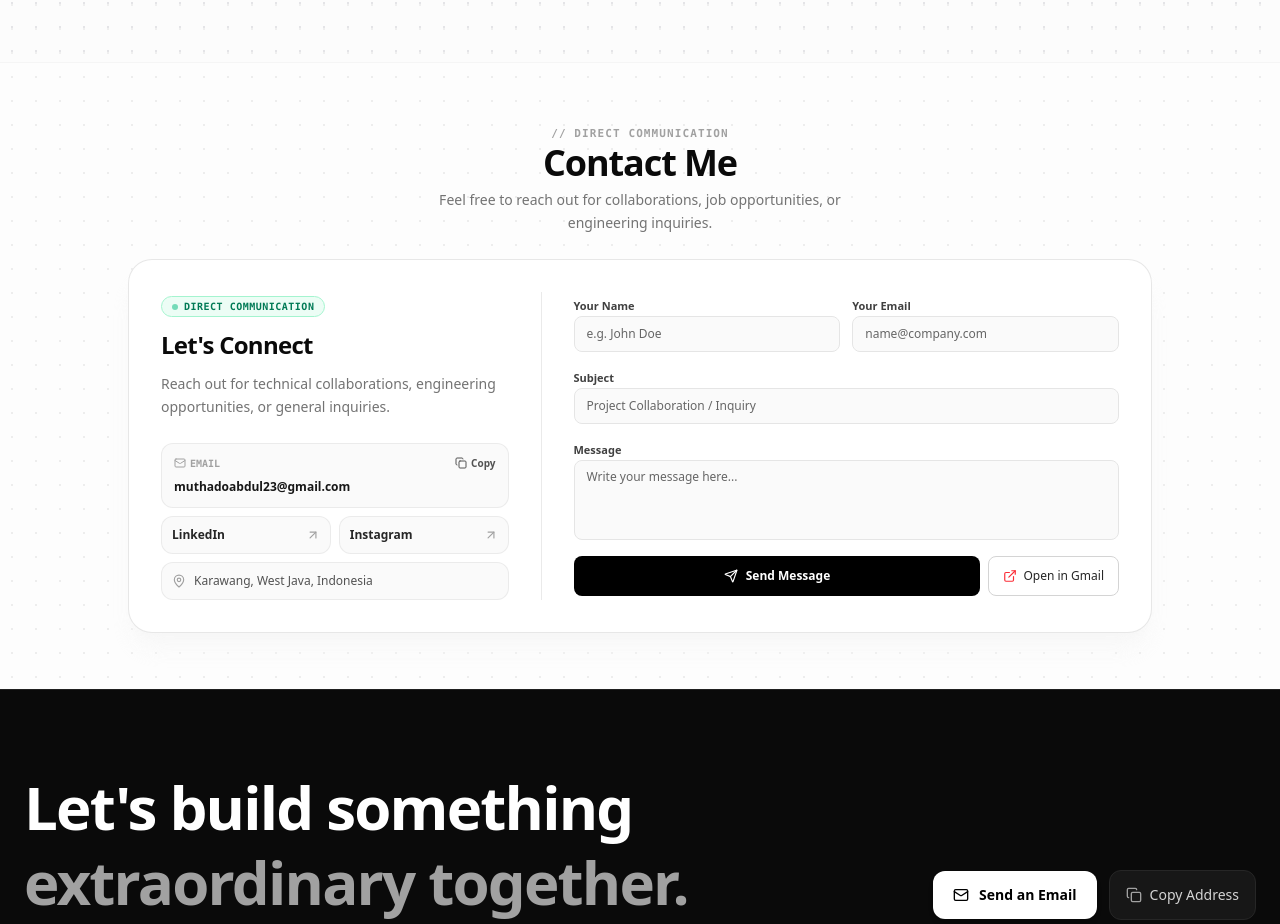
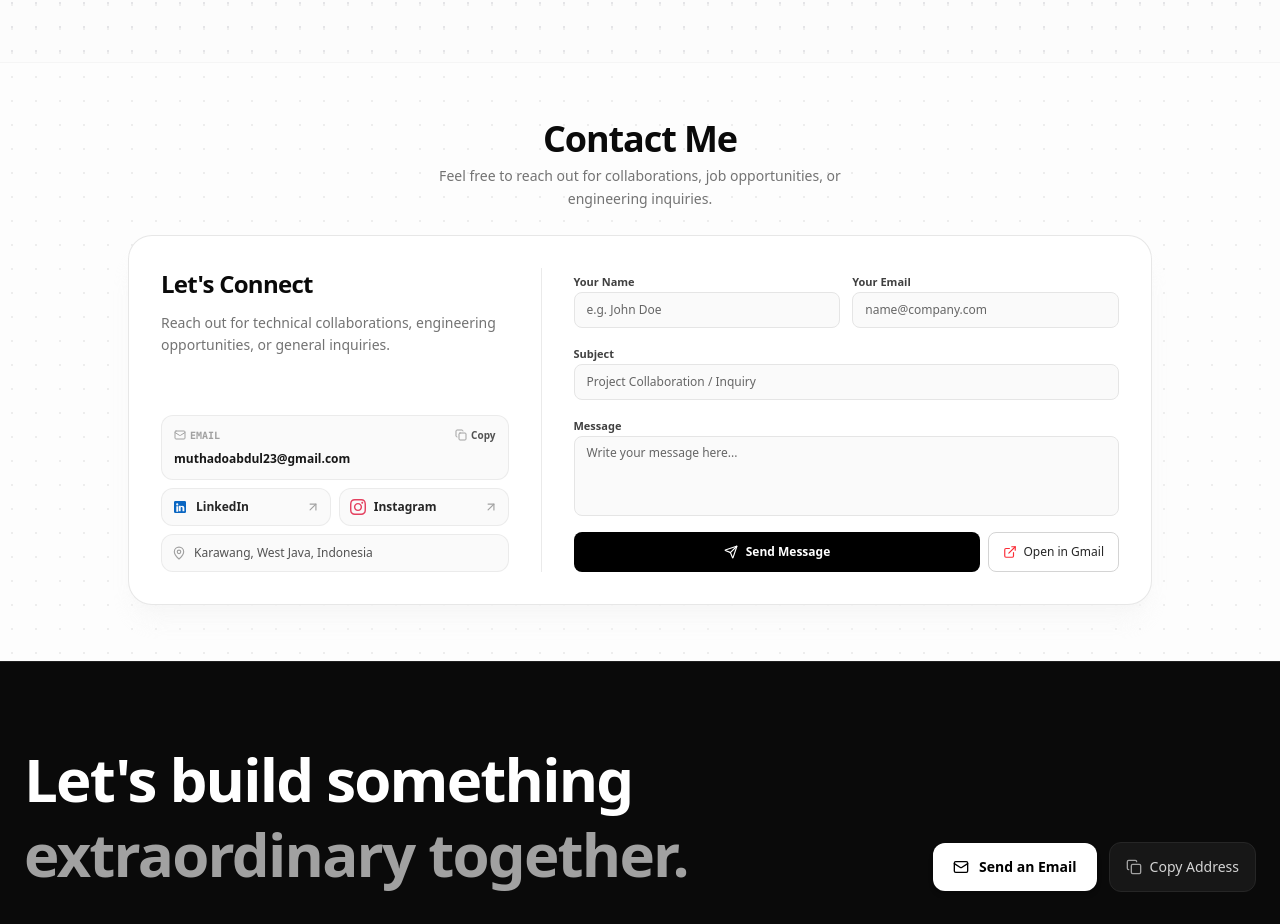
Before and after one commit to Moehid23/portofolio, a Next.js app: page / in a window 1280 px wide. Shown: the part 5839-6763 px from the top of the page. Built offline with nearby package versions, Linux system fonts and the light colour scheme.

Commit message:
feat: remove Direct Communication badge and add official LinkedIn and Instagram logos

```diff
--- a/src/app/page.tsx
+++ b/src/app/page.tsx
@@ -76,9 +76,6 @@ export default function Home() {
         <section id="contact" className="scroll-mt-14 py-8 sm:py-10 md:py-14 bg-neutral-50/40 border-t border-neutral-100">
           <Container>
             <div className="mb-6 text-center max-w-2xl mx-auto space-y-1.5">
-              <span className="text-[11px] font-mono tracking-widest text-neutral-400 uppercase font-semibold">
-                // Direct Communication
-              </span>
               <h2 className="text-2xl sm:text-3xl md:text-4xl font-bold tracking-tight text-neutral-950">
                 Contact Me
               </h2>
--- a/src/components/contact/ContactForm.tsx
+++ b/src/components/contact/ContactForm.tsx
@@ -95,11 +95,6 @@ export function ContactForm() {
         {/* Left Col: Direct Channels (5 Cols) */}
         <div className="lg:col-span-5 flex flex-col justify-between space-y-4 border-b lg:border-b-0 lg:border-r border-neutral-200/80 pb-6 lg:pb-0 lg:pr-8">
           <div className="space-y-3">
-            <div className="inline-flex items-center gap-1.5 px-2.5 py-0.5 rounded-full bg-emerald-50 text-emerald-700 border border-emerald-200 text-[10px] font-mono font-bold uppercase tracking-wider">
-              <span className="h-1.5 w-1.5 rounded-full bg-emerald-500 animate-pulse" />
-              Direct Communication
-            </div>
-
             <h3 className="text-xl sm:text-2xl font-bold tracking-tight text-neutral-950">
               Let&apos;s Connect
             </h3>
@@ -121,7 +116,7 @@ export function ContactForm() {
                   onClick={handleCopyEmail}
                   className="text-[10px] font-semibold text-neutral-600 hover:text-black transition-colors flex items-center gap-1"
                 >
-                  {emailCopied ? <Check className="h-3 w-3 text-emerald-600" /> : <Copy className="h-3 w-3" />}
+                  {emailCopied ? <Check className="h-3 w-3 text-emerald-600" /> : <Copy className="h-3 w-3 text-neutral-400" />}
                   <span>{emailCopied ? "Copied" : "Copy"}</span>
                 </button>
               </div>
@@ -130,26 +125,44 @@ export function ContactForm() {
               </p>
             </div>
 
-            {/* LinkedIn & Instagram Compact Grid */}
+            {/* LinkedIn & Instagram with Local SVGs */}
             <div className="grid grid-cols-2 gap-2">
               <a
                 href="https://www.linkedin.com/in/abdul-muhid-muhthado-964b951a3/"
                 target="_blank"
                 rel="noopener noreferrer"
-                className="flex items-center justify-between p-2.5 rounded-xl bg-neutral-50 border border-neutral-200/70 hover:bg-neutral-100 hover:border-neutral-300 transition-all text-xs font-semibold text-neutral-800"
+                className="flex items-center justify-between p-2.5 rounded-xl bg-neutral-50 border border-neutral-200/70 hover:bg-white hover:border-neutral-300 hover:shadow-xs transition-all text-xs font-semibold text-neutral-800 group"
               >
-                <span>LinkedIn</span>
-                <ArrowUpRight className="h-3.5 w-3.5 text-neutral-400" />
+                <div className="flex items-center gap-2">
+                  <img
+                    src="/icons/linkedin.svg"
+                    alt="LinkedIn"
+                    width={16}
+                    height={16}
+                    className="h-4 w-4 object-contain shrink-0"
+                  />
+                  <span>LinkedIn</span>
+                </div>
+                <ArrowUpRight className="h-3.5 w-3.5 text-neutral-400 group-hover:text-black group-hover:translate-x-0.5 group-hover:-translate-y-0.5 transition-transform" />
               </a>
 
               <a
                 href="https://www.instagram.com/abdullmoehid_/"
                 target="_blank"
                 rel="noopener noreferrer"
-                className="flex items-center justify-between p-2.5 rounded-xl bg-neutral-50 border border-neutral-200/70 hover:bg-neutral-100 hover:border-neutral-300 transition-all text-xs font-semibold text-neutral-800"
+                className="flex items-center justify-between p-2.5 rounded-xl bg-neutral-50 border border-neutral-200/70 hover:bg-white hover:border-neutral-300 hover:shadow-xs transition-all text-xs font-semibold text-neutral-800 group"
               >
-                <span>Instagram</span>
-                <ArrowUpRight className="h-3.5 w-3.5 text-neutral-400" />
+                <div className="flex items-center gap-2">
+                  <img
+                    src="/icons/instagram.svg"
+                    alt="Instagram"
+                    width={16}
+                    height={16}
+                    className="h-4 w-4 object-contain shrink-0"
+                  />
+                  <span>Instagram</span>
+                </div>
+                <ArrowUpRight className="h-3.5 w-3.5 text-neutral-400 group-hover:text-black group-hover:translate-x-0.5 group-hover:-translate-y-0.5 transition-transform" />
               </a>
             </div>
 
```
Also changed, not shown: public/icons/instagram.svg (added), public/icons/linkedin.svg (added).
